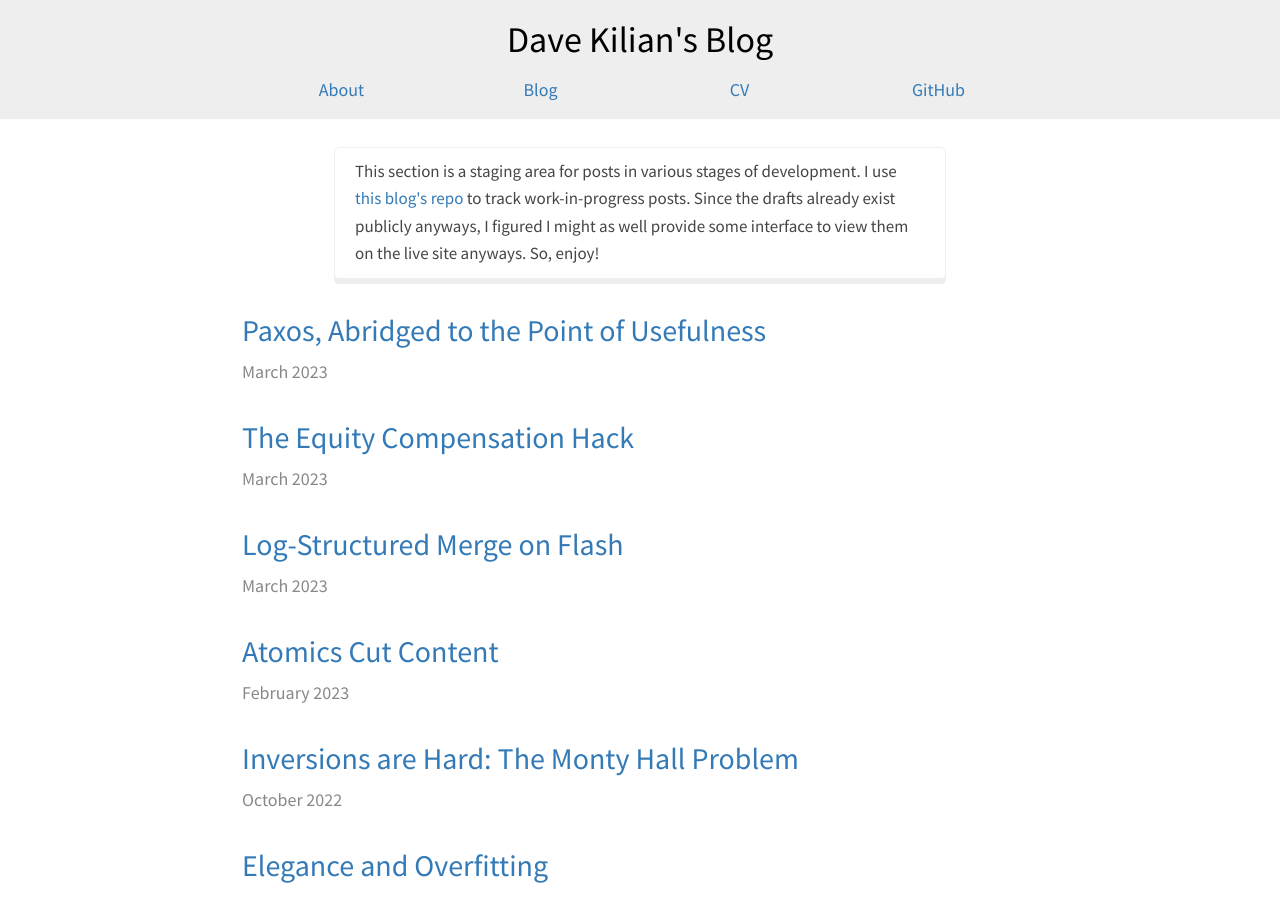
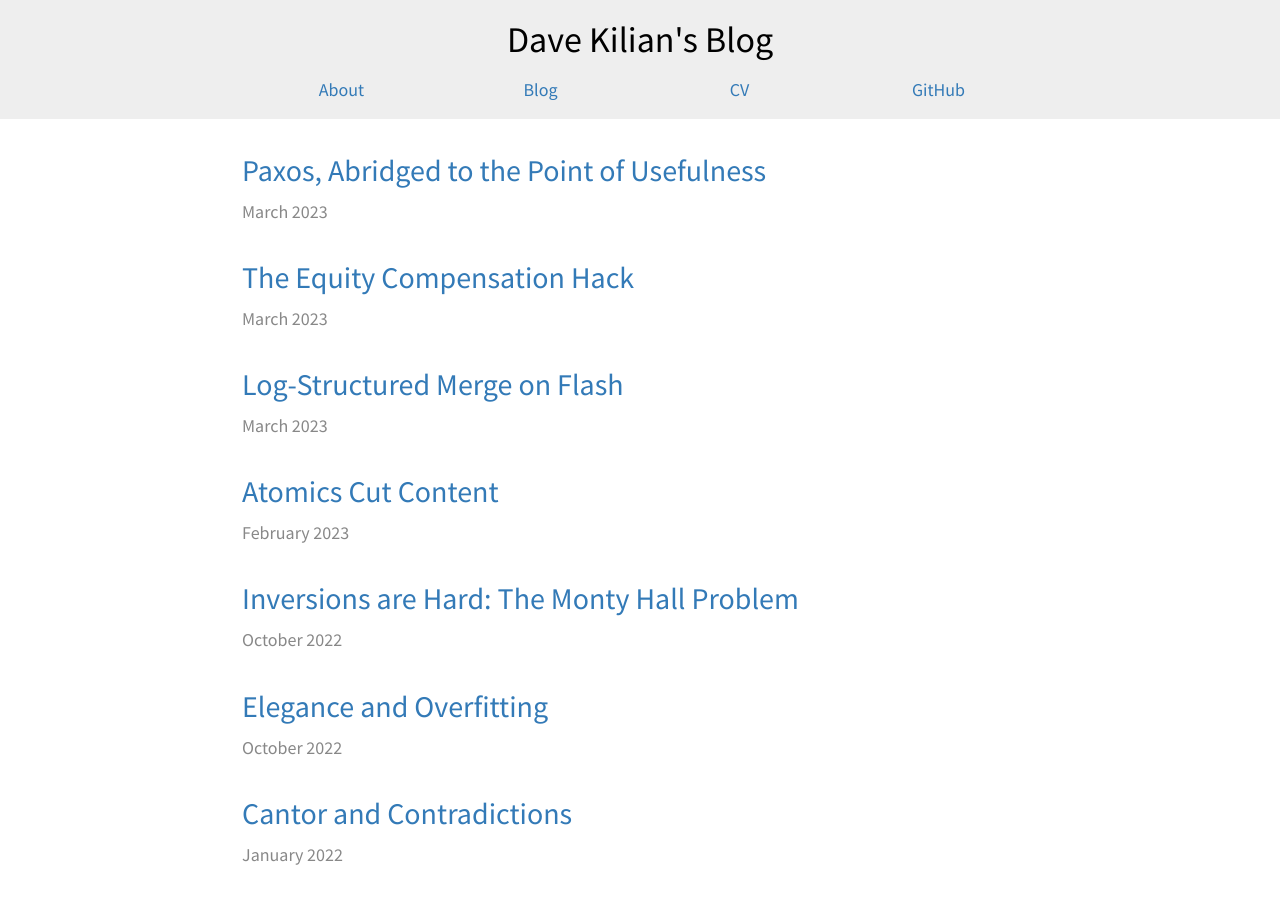
Before and after one commit to davekilian/davekilian.github.com, a Jekyll site: the page built from drafts.html, in a window 1280 px wide and 900 px high. Built offline with Jekyll 4.4.1, drawn with Linux system fonts in a browser that asks for light colours; nearby versions of some CDN libraries.

Commit message:
Remove the drafts note, the page isn't public anyways

```diff
--- a/drafts.html
+++ b/drafts.html
@@ -1,15 +1,6 @@
 ---
 layout: default
 ---
-<div class="post-container">
-    <div class="post-content">
-        <br>
-        <blockquote>
-            <p>This section is a staging area for posts in various stages of development. I use <a href="http://github.com/davekilian/davekilian.github.com">this blog's repo</a> to track work-in-progress posts. Since the drafts already exist publicly anyways, I figured I might as well provide some interface to view them on the live site anyways. So, enjoy!</p>
-        </blockquote>
-    </div>
-</div>
-
 <div class="post-container">
     {% for post in site.posts %}
         {% if post.draft %}
```
